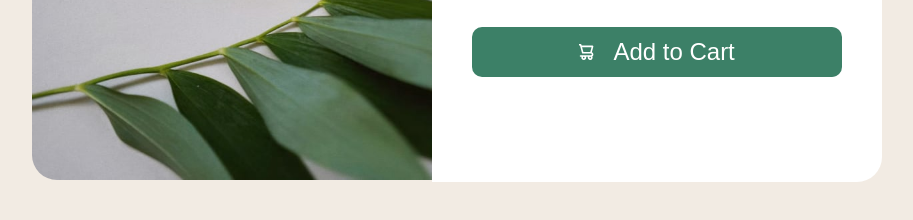
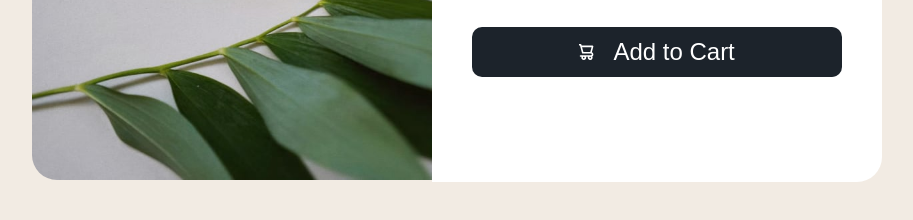
Before and after one commit to MRUFKA755/Product-preview-card, a plain HTML site: page index.html in a window 1280 px wide. In both pictures the pointer is over the button "Add to Cart". Shown: the part 508-728 px from the top of the page, without its empty margins (183-1096 px from the left). Drawn offline with Linux system fonts and the light colour scheme.

Commit message:
updating style.css: adding hover statment for btn

```diff
--- a/style.css
+++ b/style.css
@@ -68,3 +68,6 @@ button {
 svg {
     margin-right: 1.2rem;
 }
+button:hover {
+    background-color: hsl(212, 21%, 14%);
+}
```
